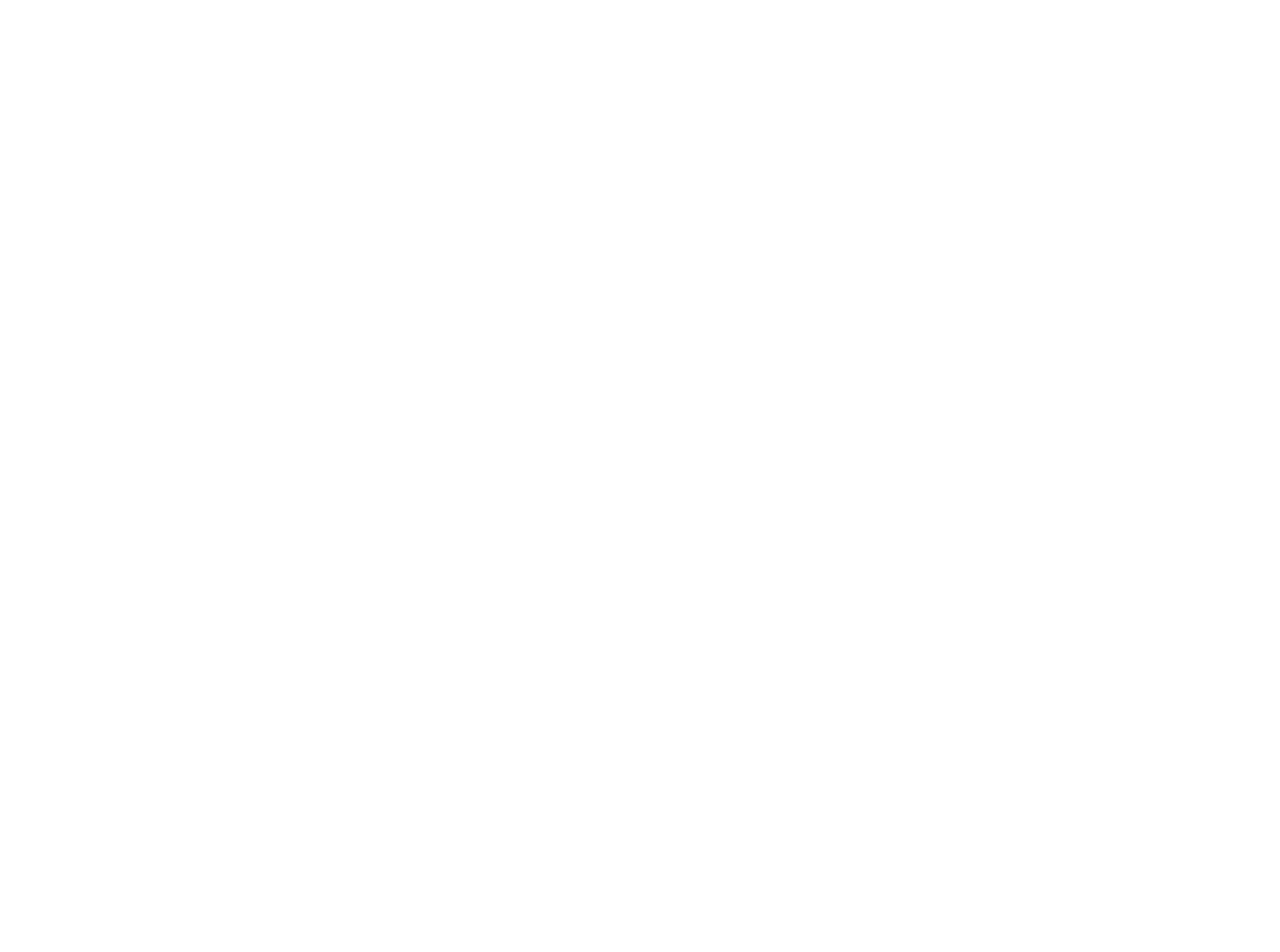
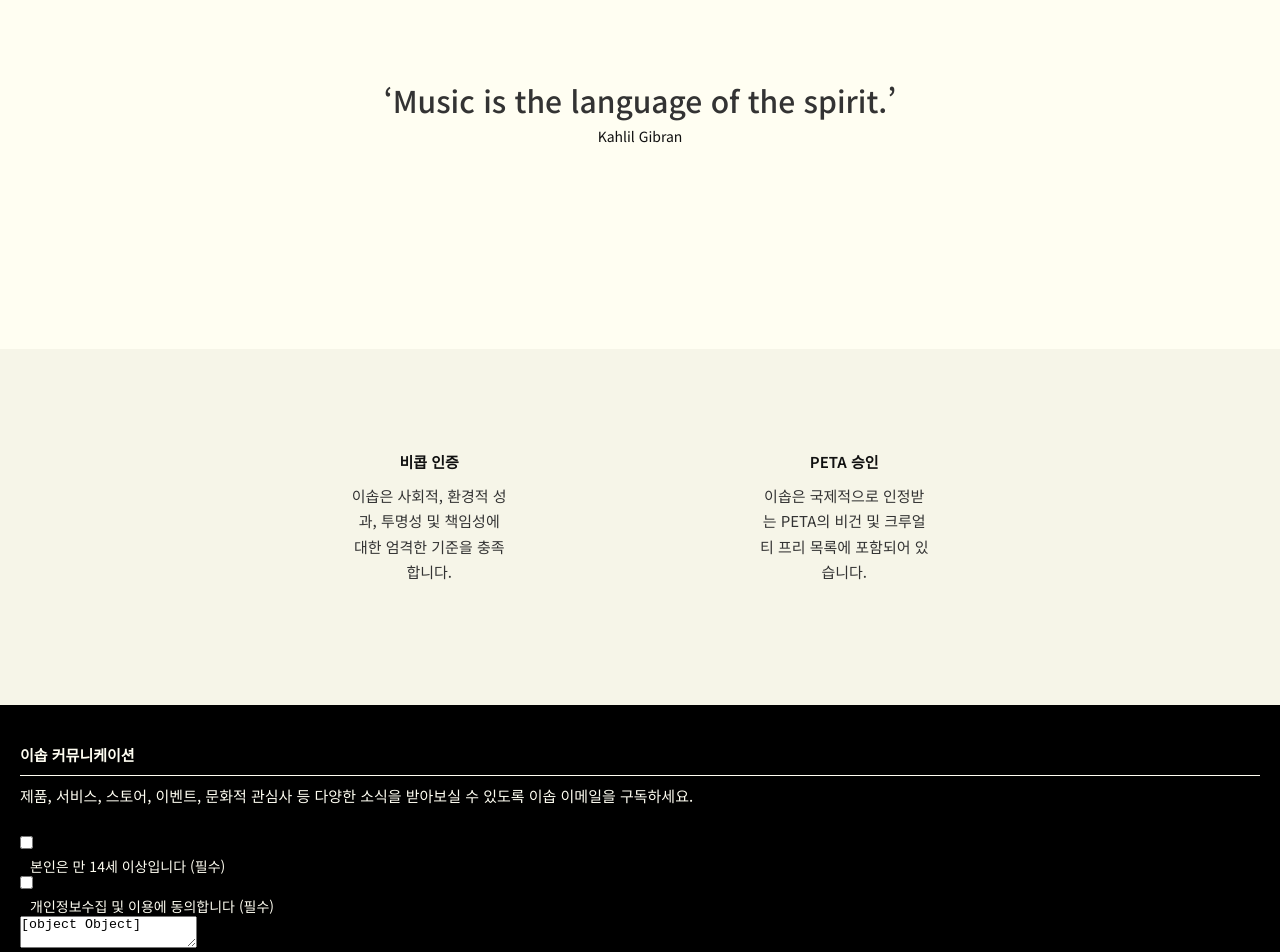
Before and after one commit to kwonminw/aesop, a React (Vite) app: page / in a window 1280 px wide. Shown: the part 5768-6720 px from the top of the page. Before the commit the page ends 5646 px from the top, so only its background shows below. Built offline with nearby package versions, Linux system fonts and the light colour scheme.

Commit message:
first commit

```diff
--- a/src/App.jsx
+++ b/src/App.jsx
@@ -1,4 +1,5 @@
 import { Header } from './components/header'
+import { Footer } from './components/footer'
 import { BrowserRouter, Outlet, Route, Routes } from 'react-router-dom'
 import { Main } from './pages'
 import './App.css'
@@ -8,6 +9,7 @@
     <div className='wrapper'>
       <Header />
       <Outlet />
+      <Footer />
     </div>
   )
 }
--- /dev/null
+++ b/src/components/footer/Footer.css
@@ -0,0 +1,44 @@
+/* Footer.css */
+.Footer{
+    background-color: black;
+}
+
+.footer-base{
+    padding-left: 20px;
+    padding-right: 20px;
+    padding-top: 40px
+}
+
+.footer-base .footer-communication{
+    padding-bottom: 30px;
+}
+
+.footer-base .footer-communication h2{
+    color: #fffef2;
+    font-size: 15px;
+    padding-bottom: 10px;
+}
+
+.footer-base .footer-communication .line{
+    border-bottom: 1px solid #fffef2;
+}
+
+.footer-base .footer-communication p{
+    padding-top: 10px;
+    color: #fffef2;
+    font-size: 15px;
+}
+
+.information-sub .text1{
+    color: #fffef2;
+    padding-left: 10px;
+}
+
+.information-sub .text2{
+    color: #fffef2;
+    padding-left:10px;
+}
+
+.container-box p{
+    color: #fffef2;
+}
--- /dev/null
+++ b/src/components/footer/Footer.jsx
@@ -0,0 +1,47 @@
+import './Footer.css';
+
+const Footer = () => {
+    return(
+        <footer className='Footer'>
+            <div className='footer-base'>
+                <section className='footer-communication'>
+                    <h2>이솝 커뮤니케이션</h2>
+                    <div className='line'></div>
+                    <p>제품, 서비스, 스토어, 이벤트, 문화적 관심사 등 다양한 소식을
+                    받아보실 수 있도록 이솝 이메일을 구독하세요.</p>
+                </section>
+                <section className='footer-information'>
+                    <div className='information-sub'>
+                        <div className='sub'>
+                            <input className='checkbox1'
+                                type='checkbox'
+                            />
+                            <p className='text1'>본인은 만 14세 이상입니다 (필수)</p>
+                        </div>
+                        <div className='sub'>
+                            <input className='checkbox2'
+                                type='checkbox'
+                            />
+                            <p className='text2'>개인정보수집 및 이용에 동의합니다 (필수)</p>
+                        </div>
+                    </div>
+                        <div className='scroll-container'>
+                            <div className='scroll-container-inner'>
+                                <div className='container-box'>
+                                    <textarea name="box" id="box">
+                                        <p>이솝은 이솝의 제품, 서비스 및 홍보 행사 관련 정보를 마케팅 목적으로,
+                                            고객님이 동의 해지하시기 전까지, 고객님께 이메일로 보내 드립니다.
+                                            마케팅 목적의 개인정보 수집 및 이용에 동의하지 않으셔도 되고,
+                                            그러한 경우, 마케팅 정보를 수령하실 수 없습니다.
+                                        </p>
+                                    </textarea>
+                                </div>
+                            </div>
+                        </div>
+                </section>
+            </div>
+        </footer>
+    )
+}
+
+export default Footer;
--- /dev/null
+++ b/src/components/footer/index.js
@@ -0,0 +1,3 @@
+import Footer from "./footer";
+
+export { Footer };
--- a/src/pages/Main.css
+++ b/src/pages/Main.css
@@ -492,8 +492,67 @@
 
 .main9-banner{
     padding-left: 20px;
+
+}
+
+.language{
+    background-color: #fffef2;
+    padding-top: 200px;
+    padding-bottom: 200px;
+}
+
+.language-text{
+    text-align: center;
+}
+
+.language-text .music{
+    font-size: 25px;
+    line-height: 1.5;
+    color: #333;
+}
+
+.approval{
+    background-color: #f6f5e8;
+}
+
+.approval-sub{
+    padding-top: 60px;
+    padding-bottom: 60px;
+    padding-left: 40px;
+}
+
+.approval-1{
+    line-height: 1.7;
     padding-bottom: 20px;
 }
+
+.approval-1 .ptext{
+    font-size: 15px;
+    font-weight: 600;
+}
+
+.approval-1 .ptext2{
+    color: #333;
+    font-size: 15px;
+}
+
+.approval-2{
+    line-height: 1.7;
+
+}
+
+.approval-2 .ptext{
+    font-size: 15px;
+    font-weight: 600;
+}
+
+.approval-2 .ptext2{
+    color: #333;
+    font-size: 15px;
+}
+
+
+
 
 
 @media screen and (min-width:768px){
@@ -636,6 +695,41 @@
         padding-left: 150px;
         padding-bottom: 50px;
     }
+
+    .language-text{
+        line-height: 1.9;
+    }
+
+    .language-text .music{
+        font-size: 30px;
+        font-weight: 500;
+    }
+
+    .approval-sub{
+        display: flex;
+        text-align: center;
+        padding-top: 100px;
+        padding-bottom: 100px;
+        padding-right: 100px;
+        padding-left: 100px;
+    }
+
+    .approval-1{
+        margin-right: 30px;
+    }
+
+    .approval-1 .ptext{
+        padding-bottom: 8px;
+    }
+
+    .approval-2{
+        margin-left: 30px;
+    }
+
+    .approval-2 .ptext{
+        padding-bottom: 8px;
+    }
+
 
 }
 
@@ -834,6 +928,18 @@
         padding-right: 0;
     }
 
+    .approval-sub{
+        padding-left: 350px;
+    }
 
+    .approval-1{
+        margin-right: 100px;
+        padding-right: 120px;
+    }
+
+    .approval-2{
+        margin-right: 120px;
+        padding-right: 130px;
+    }
 
 }
--- a/src/pages/Main.jsx
+++ b/src/pages/Main.jsx
@@ -168,6 +168,26 @@
                     </div>
                 </div>
             </section>
+            <section className='language'>
+                <div className='language-text'>
+                    <p className='music'>‘Music is the language of the spirit.’ <br /></p>
+                    <p className='kahlil'>Kahlil Gibran</p>
+                </div>
+            </section>
+            <section className='approval'>
+                <div className='approval-sub'>
+                    <div className='approval-1'>
+                        <p className='ptext'>비콥 인증</p>
+                        <p className='ptext2'>이솝은 사회적, 환경적 성과, 투명성 및 책임성에 대한 엄격한 기준을 충족합니다.</p>
+                    </div>
+                    <div className='approval-2'>
+                        <p className='ptext'>PETA 승인</p>
+                        <p className='ptext2'>이솝은 국제적으로 인정받는 PETA의 비건 및 크루얼티 프리 목록에 포함되어 있습니다.</p>
+                    </div>
+                </div>
+            </section>
+
+
         </div>
     )
 }
```
